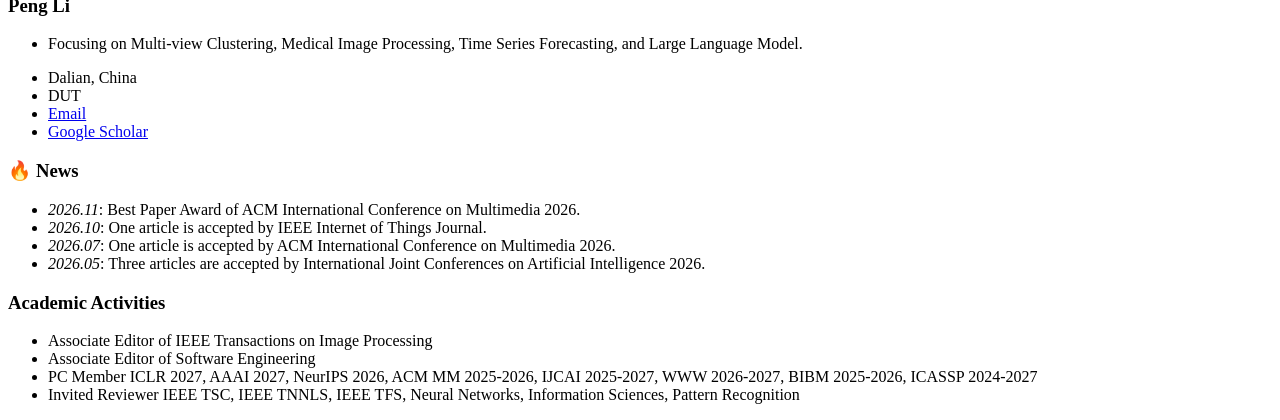
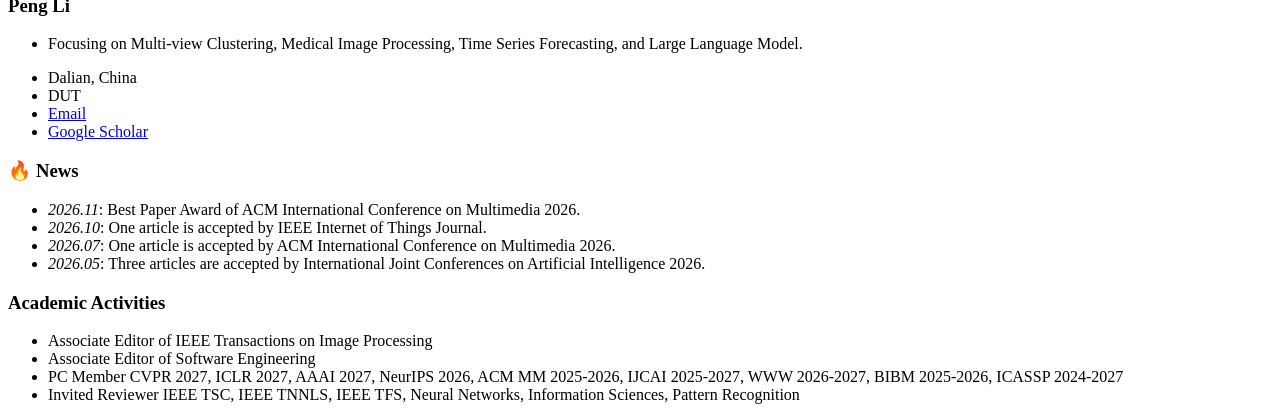
Before and after one commit to lipeng-dut/lipeng-dut.github.io, a Jekyll site: the page built from _pages/includes/news.md, in a window 1280 px wide, cut to the strip 530-950 px from the top of the page. Built offline with Jekyll 4.4.1, drawn with Linux system fonts in a browser that asks for light colours; our own code applies the rules of GitHub Pages for plain Markdown files.

Commit message:
Update news.md

```diff
--- a/_pages/includes/news.md
+++ b/_pages/includes/news.md
@@ -7,5 +7,5 @@
 # Academic Activities
 - Associate Editor of IEEE Transactions on Image Processing
 - Associate Editor of Software Engineering
-- PC Member ICLR 2027, AAAI 2027, NeurIPS 2026, ACM MM 2025-2026, IJCAI 2025-2027, WWW 2026-2027, BIBM 2025-2026, ICASSP 2024-2027
+- PC Member CVPR 2027, ICLR 2027, AAAI 2027, NeurIPS 2026, ACM MM 2025-2026, IJCAI 2025-2027, WWW 2026-2027, BIBM 2025-2026, ICASSP 2024-2027
 - Invited Reviewer IEEE TSC, IEEE TNNLS, IEEE TFS, Neural Networks, Information Sciences, Pattern Recognition
```
